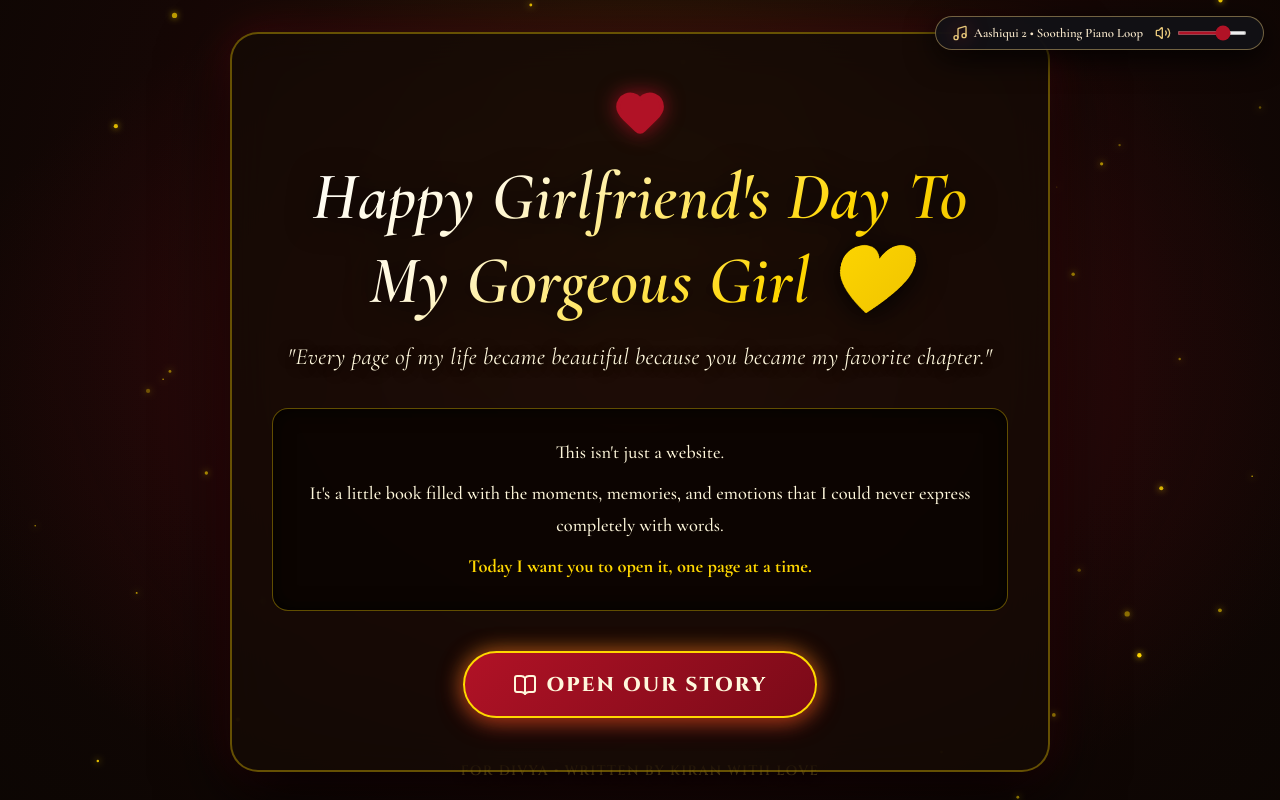
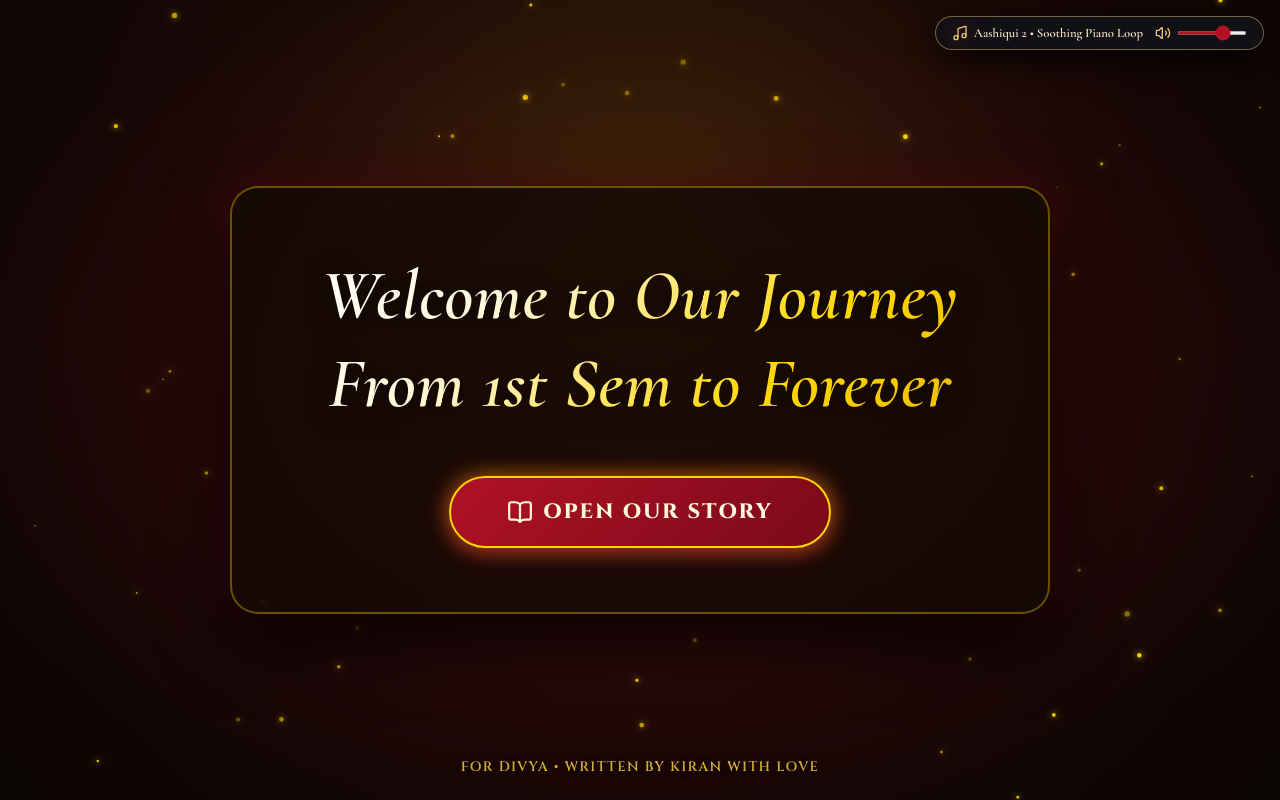
Before and after one commit to Kbhajantri/divyakiran, a React (Vite) app: page / in a window 1280 px wide. Built offline with nearby package versions, Linux system fonts and the light colour scheme; a web font is replaced by a local one.

Commit message:
Update landing page heading to Welcome to Our Journey From 1st Sem to Forever and remove heart icon

```diff
--- a/src/components/LandingPage.jsx
+++ b/src/components/LandingPage.jsx
@@ -1,5 +1,5 @@
 import React, { useEffect, useRef, useState } from 'react';
-import { BookOpen, Heart } from 'lucide-react';
+import { BookOpen } from 'lucide-react';
 
 export default function LandingPage({ onOpenStory }) {
   const canvasRef = useRef(null);
@@ -104,81 +104,39 @@ export default function LandingPage({ onOpenStory }) {
         zIndex: 10,
         maxWidth: '820px',
         width: '100%',
-        padding: isMobile ? '36px 18px' : '52px 40px',
+        padding: isMobile ? '44px 20px' : '64px 48px',
         borderRadius: isMobile ? '20px' : '28px',
         background: 'rgba(20, 10, 6, 0.82)',
         backdropFilter: 'blur(20px)',
         border: '2px solid rgba(255, 215, 0, 0.35)',
         boxShadow: '0 25px 70px rgba(0, 0, 0, 0.95), 0 0 40px rgba(177, 18, 38, 0.3)'
       }}>
-        {/* Pulsing Crimson Heart Icon */}
-        <div style={{ display: 'inline-block', marginBottom: '12px' }}>
-          <Heart size={isMobile ? 42 : 52} color="#B11226" fill="#B11226" className="heart-pulse" />
-        </div>
-
-        {/* Heading: Happy Girlfriend's Day To My Gorgeous Girl ❤️ */}
+        {/* Heading: Welcome to Our Journey From 1st Sem to Forever */}
         <h1 className="font-serif gold-text" style={{
-          fontSize: 'clamp(1.9rem, 6vw, 4.2rem)',
+          fontSize: 'clamp(2.1rem, 6.5vw, 4.4rem)',
           fontStyle: 'italic',
           fontWeight: '700',
           lineHeight: '1.25',
-          marginBottom: '16px',
+          marginBottom: isMobile ? '32px' : '48px',
           letterSpacing: '0.01em',
           filter: 'drop-shadow(0 4px 15px rgba(0,0,0,0.95))'
         }}>
-          Happy Girlfriend's Day To My Gorgeous Girl ❤️
+          Welcome to Our Journey From 1st Sem to Forever
         </h1>
-
-        {/* Subtitle Quote */}
-        <p className="font-serif" style={{
-          fontSize: 'clamp(1rem, 3.5vw, 1.45rem)',
-          color: '#FFF8DC',
-          fontStyle: 'italic',
-          lineHeight: '1.6',
-          marginBottom: isMobile ? '24px' : '32px',
-          letterSpacing: '0.02em',
-          textShadow: '0 2px 12px rgba(0,0,0,0.95)'
-        }}>
-          "Every page of my life became beautiful because you became my favorite chapter."
-        </p>
-
-        {/* High-Contrast Inner Story Box */}
-        <div style={{
-          backgroundColor: 'rgba(10, 5, 2, 0.78)',
-          padding: isMobile ? '20px 16px' : '28px 32px',
-          borderRadius: '16px',
-          border: '1.5px solid rgba(255, 215, 0, 0.35)',
-          boxShadow: 'inset 0 0 20px rgba(0,0,0,0.8)',
-          marginBottom: isMobile ? '28px' : '40px',
-          color: '#FFF8DC',
-          fontSize: isMobile ? '1rem' : '1.15rem',
-          lineHeight: '1.7',
-          fontFamily: "'Cormorant Garamond', serif"
-        }}>
-          <p style={{ marginBottom: '10px', color: '#FFF8DC' }}>
-            This isn't just a website.
-          </p>
-          <p style={{ marginBottom: '10px', color: '#FFF8DC' }}>
-            It's a little book filled with the moments, memories, and emotions that I could never express completely with words.
-          </p>
-          <p style={{ fontWeight: '700', color: '#FFD700' }}>
-            Today I want you to open it, one page at a time.
-          </p>
-        </div>
 
         {/* Shimmering Golden Button */}
         <button
           onClick={onOpenStory}
           className="btn-vintage"
           style={{
-            fontSize: isMobile ? '1.1rem' : '1.25rem',
-            padding: isMobile ? '16px 28px' : '18px 48px',
+            fontSize: isMobile ? '1.15rem' : '1.3rem',
+            padding: isMobile ? '16px 32px' : '20px 56px',
             borderRadius: '50px',
             width: isMobile ? '100%' : 'auto',
             justifyContent: 'center'
           }}
         >
-          <BookOpen size={isMobile ? 20 : 24} color="#FFF8DC" /> OPEN OUR STORY
+          <BookOpen size={isMobile ? 22 : 26} color="#FFF8DC" /> OPEN OUR STORY
         </button>
       </div>
 
```
